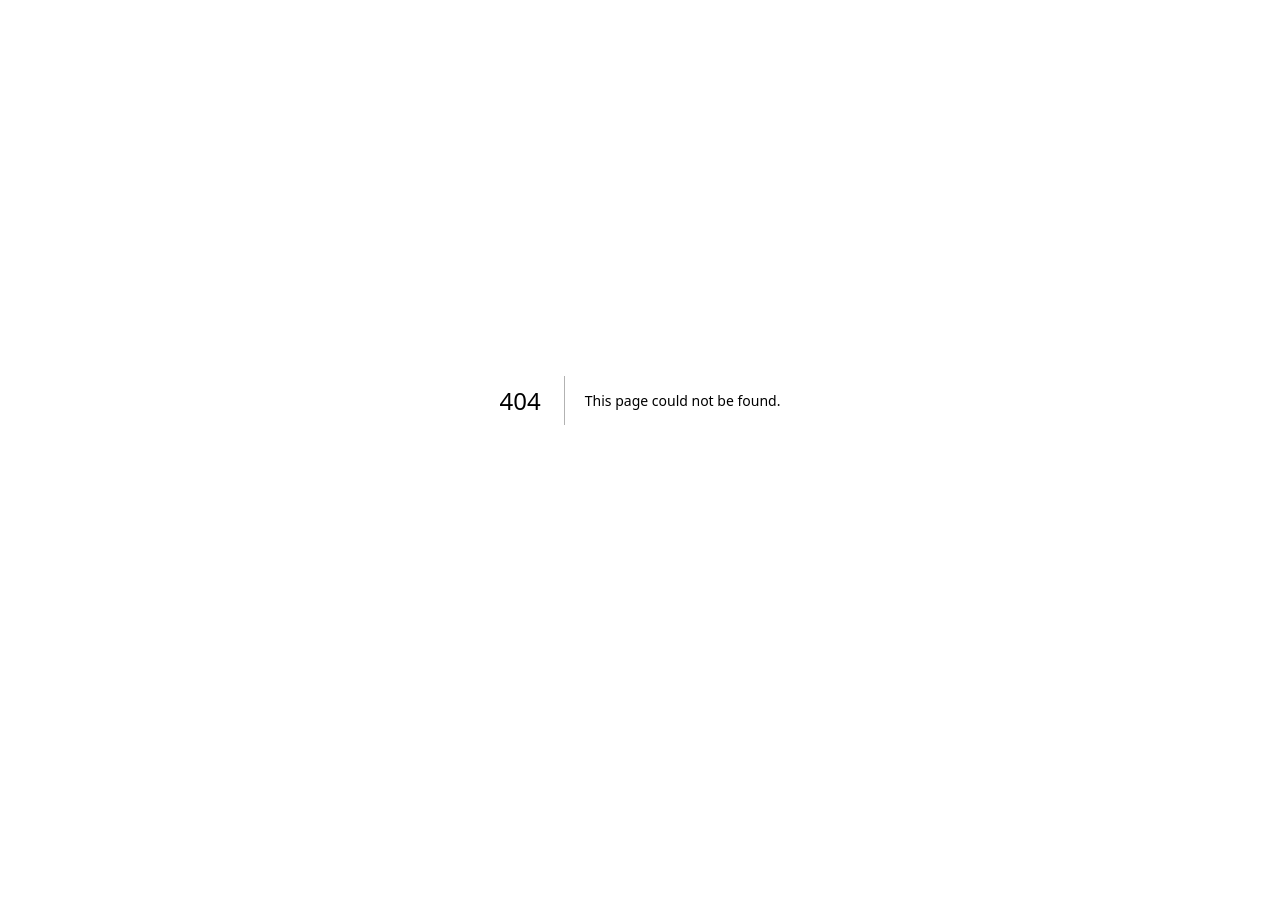
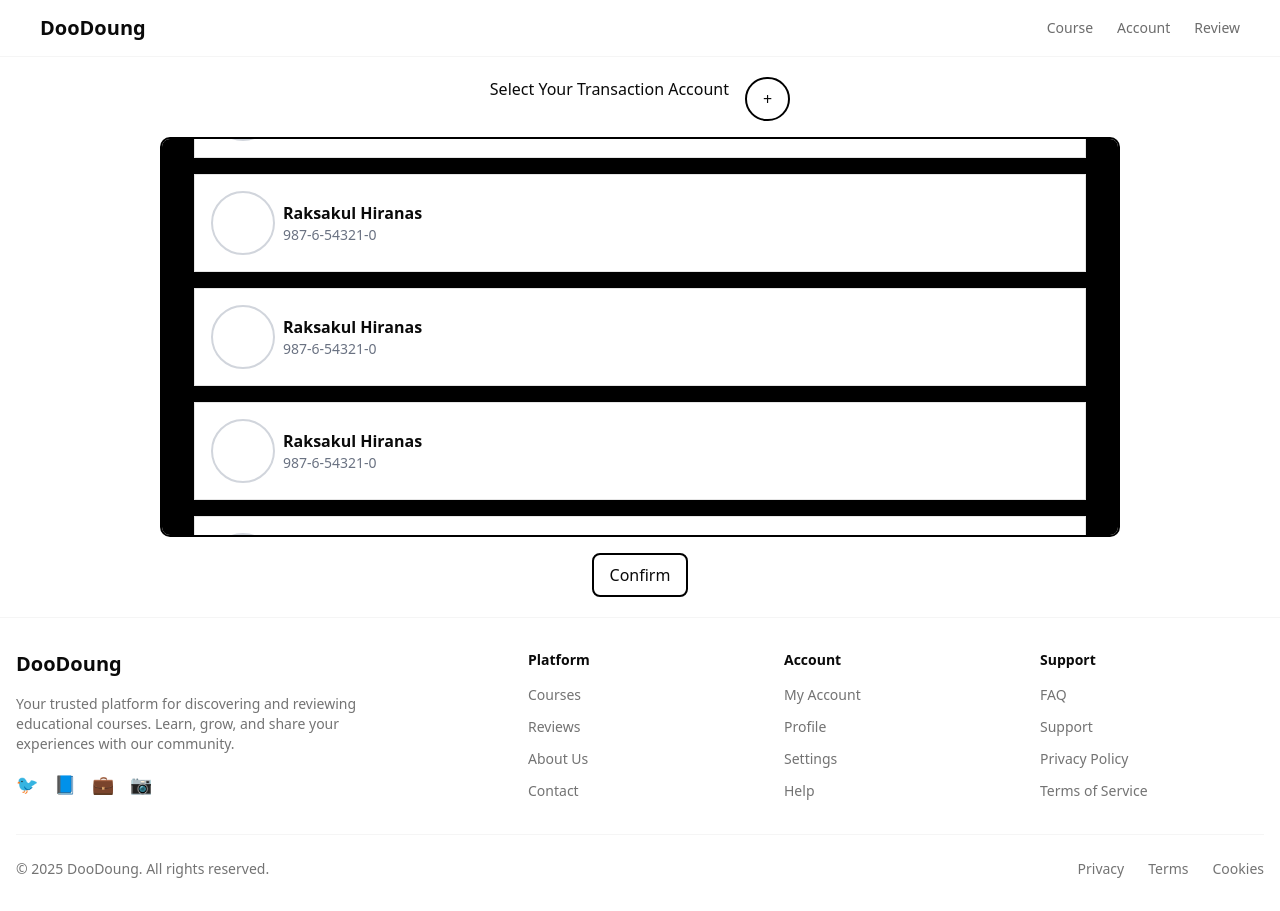
Before and after one commit to DooDoung/doo-doung-frontend, a Next.js app: page /account/prophet/transaction-account in a window 1280 px wide. Before the commit this address had no page. Before the commit the page ends 800 px from the top, so only its background shows below. Built offline with nearby package versions, Linux system fonts and the light colour scheme.

Commit message:
add: basic ui transaction list page

```diff
--- /dev/null
+++ b/src/components/transaction/AccountListItem.tsx
@@ -0,0 +1,27 @@
+import type { TransactionAccount } from "@/types/transaction";
+
+interface AccountListItemProps {
+  account: TransactionAccount;
+  isSelected: boolean;
+  onSelect: (accountId: string) => void;
+}
+
+
+
+export function AccountListItem({ account, isSelected, onSelect }: AccountListItemProps) {
+    return (
+        <div
+            className={`bg-white border p-4 w-full cursor-pointer ${isSelected ? "bg-blue" : "border-gray-300 hover:bg-gray-100"}`}
+            onClick={() => onSelect(account.id)}
+        >
+            <div className="flex items-center">
+                {/* <img src={account.bank.logoUrl} alt={account.bank.name} className="h-8 w-8 mr-2" /> */}
+                <div className="h-16 w-16 rounded-full border-2 border-gray-300 mr-2"></div>
+                <div>
+                    <div className="font-semibold">{account.accountName}</div>
+                    <div className="text-sm text-gray-500">{account.accountNumber}</div>
+                </div>
+            </div>
+        </div>
+    );
+}
--- a/src/middleware.ts
+++ b/src/middleware.ts
@@ -28,6 +28,7 @@ const AllowProphetPath = [
   "/account/edit-account",
   "/account/prophet/report",
   "/account/prophet/availability",
+  "/account/prophet/transaction-account",
   "/course/prophet",
   "/course/prophet/my-session",
   "/course/prophet/my-courses",
--- /dev/null
+++ b/src/pages/account/prophet/transaction-account.tsx
@@ -0,0 +1,92 @@
+"use client"
+import { useState } from "react";
+
+import { DefaultLayout } from "@/components/globalComponents";
+import { AccountListItem } from "@/components/transaction/AccountListItem";
+import { Bank, TransactionAccount } from "@/types/transaction";
+
+type pageMode = "list" | "create" | "edit";
+
+const MOCK_BANKS: Bank[] = [
+  { name: "SCB", logoUrl: "/images/banks/scb.svg" },
+  { name: "KBank", logoUrl: "/images/banks/kbank.svg" },
+  { name: "TMB", logoUrl: "/images/banks/ttb.svg" },
+  { name: "UOB", logoUrl: "/images/banks/uob.svg" },
+  { name: "GSB", logoUrl: "/images/banks/gsb.svg" },
+  { name: "Krungsri", logoUrl: "/images/banks/krungsri.svg" },
+];
+
+const MOCK_ACCOUNTS: TransactionAccount[] = [
+  {
+    id: "1",
+    bank: MOCK_BANKS[0], // SCB
+    accountName: "Raksakul Hiranas",
+    accountNumber: "123-4-56789-0",
+  },
+  {
+    id: "2",
+    bank: MOCK_BANKS[1], // KBank
+    accountName: "Raksakul Hiranas",
+    accountNumber: "987-6-54321-0",
+  },
+  {
+    id: "3",
+    bank: MOCK_BANKS[1], // KBank
+    accountName: "Raksakul Hiranas",
+    accountNumber: "987-6-54321-0",
+  },
+  {
+    id: "4",
+    bank: MOCK_BANKS[1], // KBank
+    accountName: "Raksakul Hiranas",
+    accountNumber: "987-6-54321-0",
+  },
+  {
+    id: "5",
+    bank: MOCK_BANKS[1], // KBank
+    accountName: "Raksakul Hiranas",
+    accountNumber: "987-6-54321-0",
+  },
+];
+
+export default function ProphetTransactionAccountPage() {
+
+    const [mode, setMode] = useState<pageMode>("list");
+
+    if (mode === "create") {
+        return (
+            <DefaultLayout>
+                <h1>Create Prophet Transaction Account</h1>
+            </DefaultLayout>
+        );
+    }
+    if (mode === "edit") {
+        return (
+            <DefaultLayout>
+                <h1>Edit Prophet Transaction Account</h1>
+            </DefaultLayout>
+        );
+    }
+
+  return (
+    <DefaultLayout>
+        <div className="justify-center items-center flex flex-col gap-4">
+            <div className="flex flex gap-4">
+                <h1>Select Your Transaction Account</h1>
+                <button className="border border-2 border-black px-4 py-2 rounded-full hover:bg-black hover:text-white hover:border-white" onClick={() => setMode("create")}>+</button>
+            </div>
+            <div className="border border-2 bg-black rounded-lg gap-4 w-3/4 h-100 overflow-y-scroll justify-center items-center flex flex-col border border-black px-8 py-16">
+                {MOCK_ACCOUNTS.map((account) => (
+                    <AccountListItem
+                        key={account.id}
+                        account={account}
+                        isSelected={true}
+                        onSelect={() => {}}
+                    />
+                ))}
+            </div>
+            <button className="border border-2 border-black px-4 py-2 rounded-md hover:bg-black hover:text-white hover:border-white">Confirm</button>
+        </div>
+    </DefaultLayout>
+  );
+}
--- /dev/null
+++ b/src/types/transaction.ts
@@ -0,0 +1,11 @@
+export interface Bank {
+  name: string;
+  logoUrl: string;
+}
+
+export interface TransactionAccount {
+  id: string;
+  bank: Bank;
+  accountName: string;
+  accountNumber: string;
+}
```
